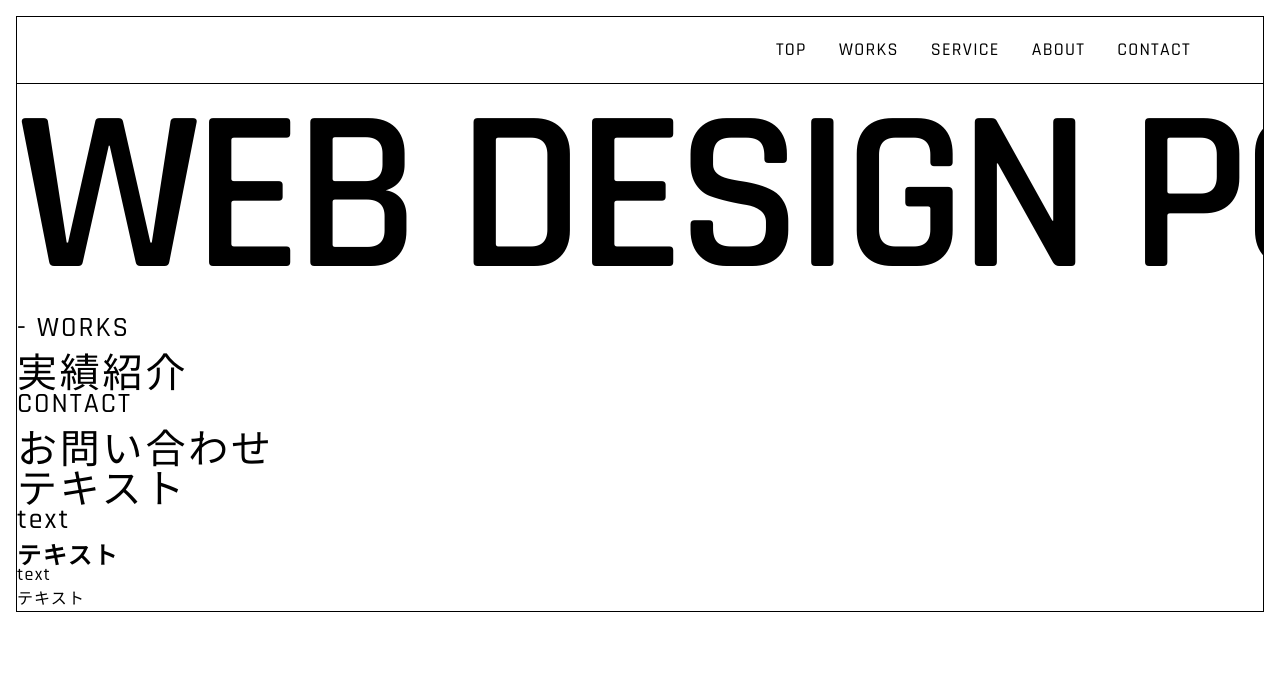
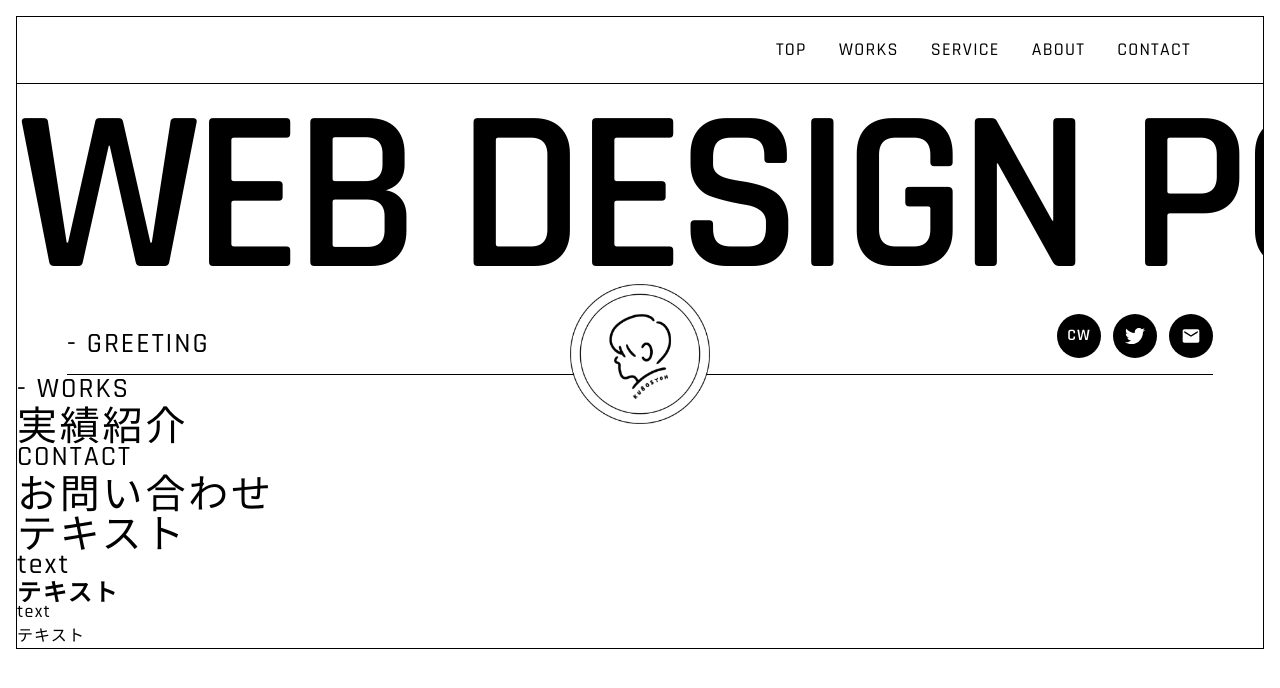
Before and after one commit to shooh25/cw_portfolio, a React (Vite) app: page / in a window 1280 px wide. Shown: the top 688 px of the page. Built offline with nearby package versions, Linux system fonts and the light colour scheme.

Commit message:
add: greeting

```diff
--- a/package.json
+++ b/package.json
@@ -13,6 +13,7 @@
     "@types/react-router-dom": "^5.3.3",
     "react": "^18.2.0",
     "react-dom": "^18.2.0",
+    "react-icons": "^5.0.1",
     "react-router-dom": "^6.22.3"
   },
   "devDependencies": {
--- a/src/global.css
+++ b/src/global.css
@@ -13,7 +13,7 @@
   }
 
   .text02 {
-    @apply font-rajdhani text-[28px] leading-none tracking-[.07em] font-medium mb-2;
+    @apply font-rajdhani text-[28px] leading-none tracking-[.07em] font-medium;
   }
 
   .text03 {
--- a/src/pages/Top.tsx
+++ b/src/pages/Top.tsx
@@ -1,6 +1,8 @@
-import React from 'react'
 import Header from '../components/Header'
 import Footer from '../components/Footer'
+import { MdEmail } from "react-icons/md";
+import { FaTwitter } from "react-icons/fa6";
+import profile from '../images/profile.png'
 
 const Top = () => {
   return (
@@ -14,7 +16,30 @@ const Top = () => {
       </section>
 
       {/* Greeting */}
-      <section>
+      <section className='px-5 md:px-[50px]'>
+        <div className='border-b border-black relative flex items-end justify-end md:justify-between pb-4'>
+          <img
+            src={profile} alt="kubosyoh"
+            className='absolute w-[120px] md:w-[140px] left-0 top-[-30px] md:left-1/2 md:transform md:-translate-x-1/2' />
+          <p className='hidden md:block text02'>- GREETING</p>
+          <ul className='flex gap-3'>
+            <li>
+              <a href="https://crowdworks.jp/public/employees/4381064" target='_blank' className='bg-black relative h-11 w-11 rounded-[22px] flex justify-center items-center'>
+                <p className='text-white font-rajdhani font-semibold tracking-[.07em]'>CW</p>
+              </a>
+            </li>
+            <li>
+              <a href="" target='_blank' className='bg-black relative h-11 w-11 rounded-[22px] flex justify-center items-center'>
+                <FaTwitter color='#ffffff' className='w-5 h-5' />
+              </a>
+            </li>
+            <li>
+              <a href="mailto:kubosyoh@gmail.com?" className='bg-black relative h-11 w-11 rounded-[22px] flex justify-center items-center'>
+                <MdEmail color='#ffffff' className='w-5 h-5' />
+              </a>
+            </li>
+          </ul>
+        </div>
       </section>
 
       {/* Works */}
```
Also changed, not shown: src/images/profile.png (added), 1 other file (tests, documents, lock files or other folders).
